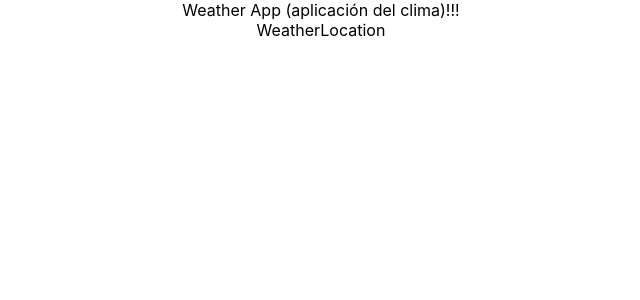
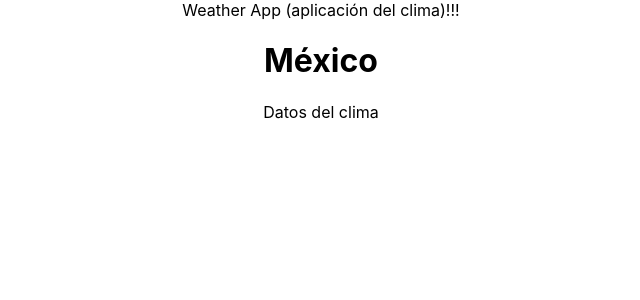
Before and after one commit to nidiacmh/weather-app, a React (Create React App) app: page / in a window 1280 px wide. Shown: the top 300 px of the page, without its empty margins (319-959 px from the left). Built offline with nearby package versions, Linux system fonts and the light colour scheme.

Commit message:
Div de lugar y datos del clima

```diff
--- /dev/null
+++ b/src/components/Location.js
@@ -0,0 +1,7 @@
+import React from 'react';
+
+const Location = () => (
+  <div> <h1> México </h1></div>
+);
+
+export default Location;
--- /dev/null
+++ b/src/components/WeatherData.js
@@ -0,0 +1,7 @@
+import React from 'react';
+
+const WeatherData = ( ) => (
+  <div> Datos del clima </div>
+);
+
+export default WeatherData;
--- a/src/components/WeatherLocation.js
+++ b/src/components/WeatherLocation.js
@@ -1,7 +1,12 @@
 import React from 'react';//Se importa el paquete de react
+import Location from './Location';
+import WeatherData from './WeatherData'
 
 const WeatherLocation = () => (//arrow function
-  <div> WeatherLocation</div>
+  <div>
+      <Location/>
+      <WeatherData/>
+  </div>
 ); //Este codigo se ejecuta con la ayuda de babel, es el cuerpo del componente
 
 export default WeatherLocation;
```
